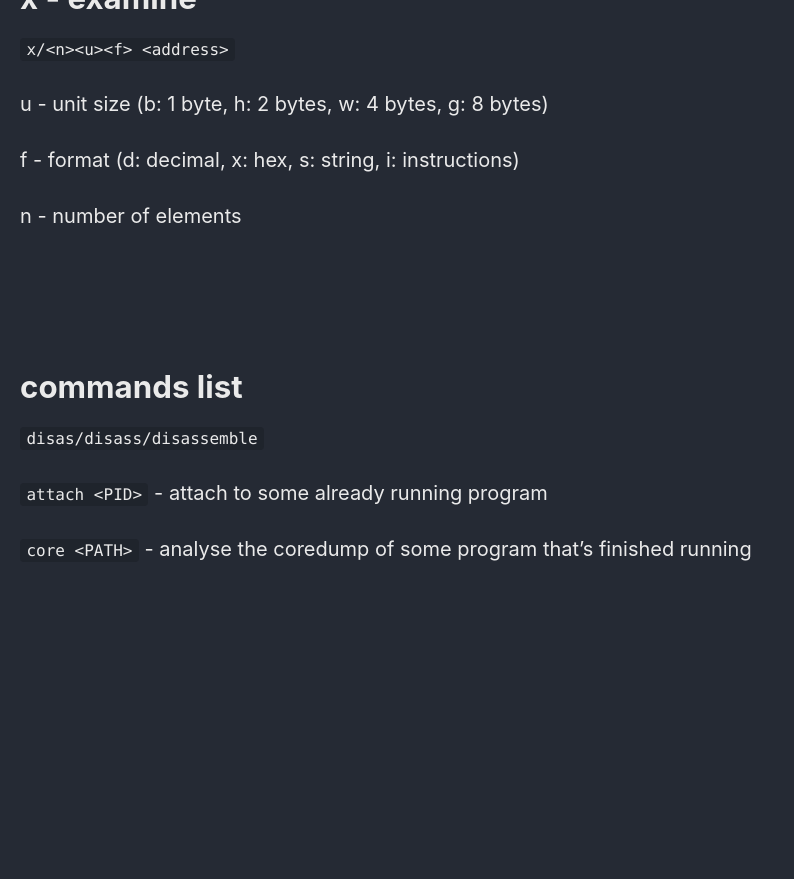
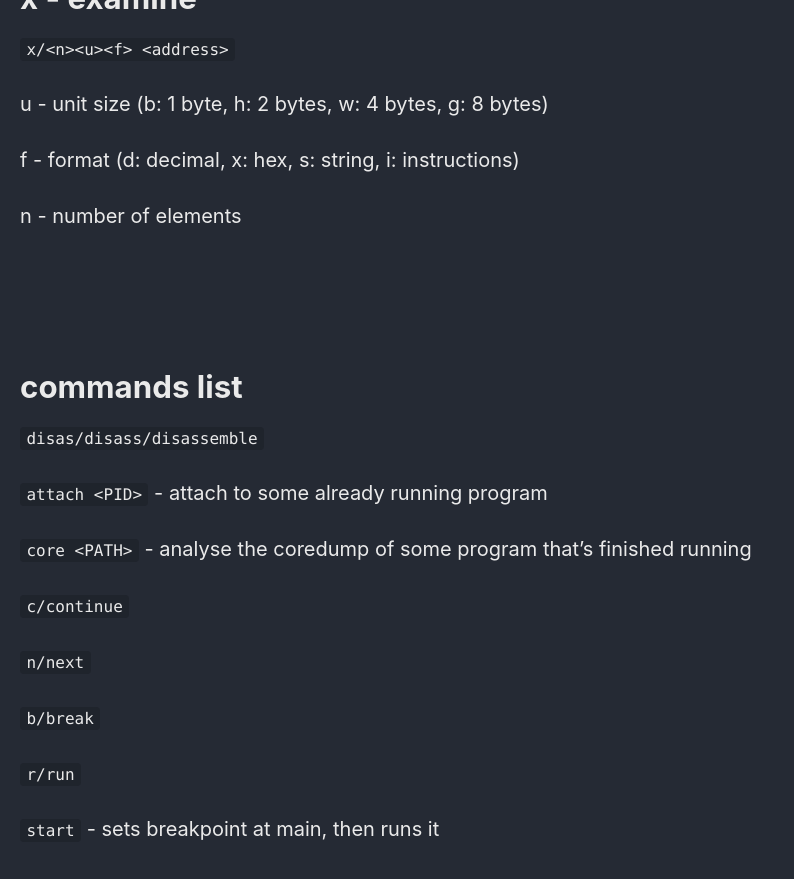
Before and after one commit to Connor-McCartney/Connor-McCartney.github.io, a Jekyll site: the page built from _pages/misc/gdb.md, in a window 1280 px wide and 900 px high, scrolled down 627 px. Shown: the top 879 px of the window, without its empty margins (0-794 px from the left). Built offline with Jekyll 4.4.1, drawn with Linux system fonts in a browser that asks for light colours; cached includes are drawn as plain includes; before the commit the page ends 1247 px from its top, so only the background shows below that.

Commit message:
Update gdb.md

```diff
--- a/_pages/misc/gdb.md
+++ b/_pages/misc/gdb.md
@@ -49,3 +49,13 @@ n -  number of elements
 `attach <PID>` - attach to some already running program
 
 `core <PATH>` - analyse the coredump of some program that's finished running
+
+`c/continue`
+
+`n/next`
+
+`b/break`
+
+`r/run`
+
+`start` - sets breakpoint at main, then runs it
```
